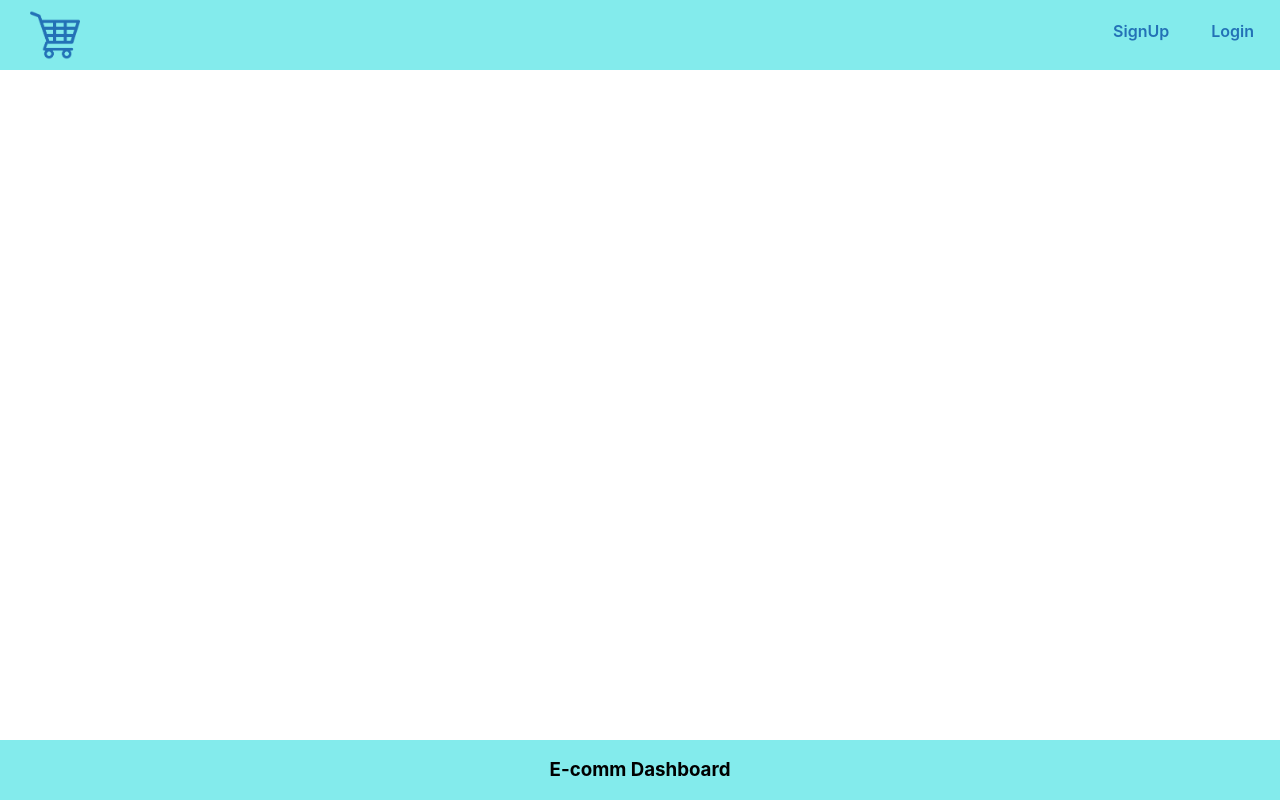
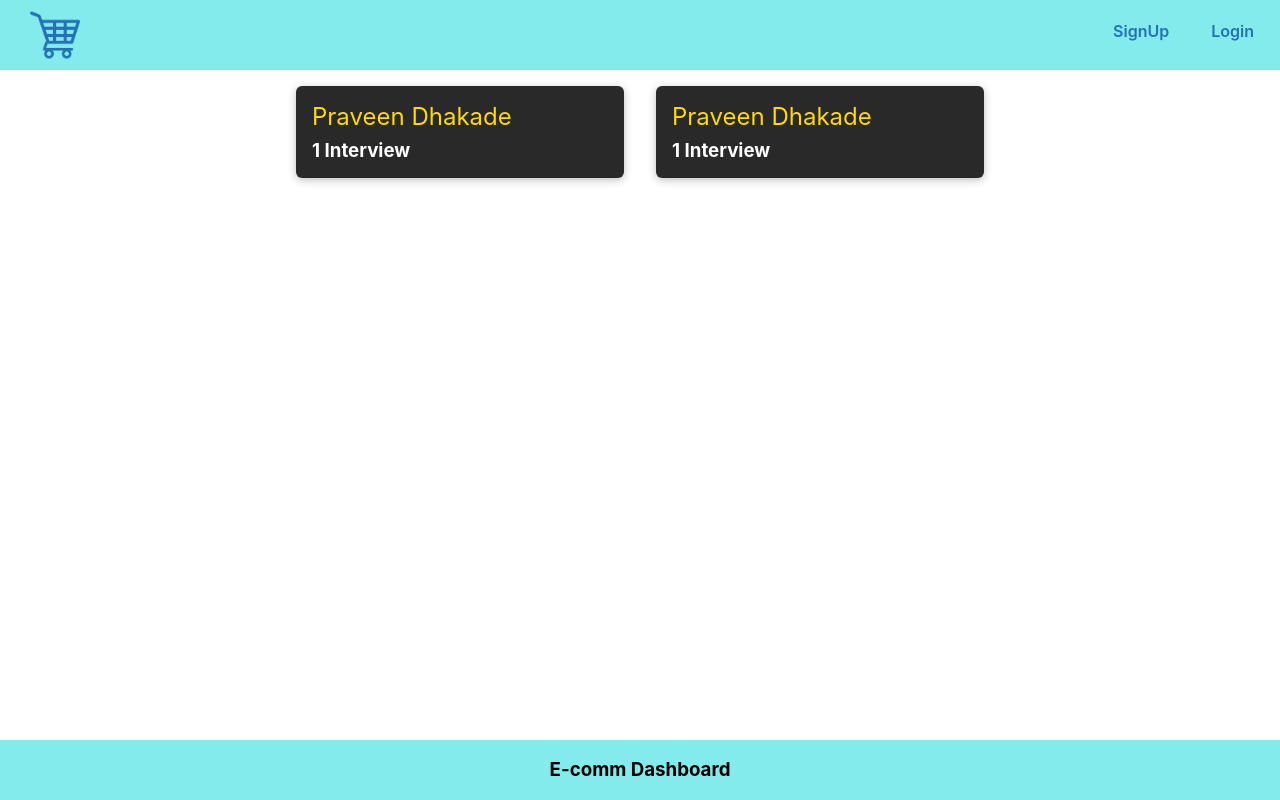
Before and after one commit to swati-tayal/HRMS, a React (Create React App) app in the folder HRMS-Frontend/: page /interviewers in a window 1280 px wide. Built offline with nearby package versions, Linux system fonts and the light colour scheme.

Commit message:
Added Interviewers list card elements

```diff
--- a/HRMS-Frontend/src/App.js
+++ b/HRMS-Frontend/src/App.js
@@ -8,6 +8,7 @@ import AddProduct from './component/AddProduct';
 import ProductList from './component/ProductList';
 import UpdateProduct from './component/UpdateProduct';
 import PrivateComponent from './component/privateComponent';
+import Interviewers from './interviewers/pages/Interviewer';
 
 function App() {
   return (
@@ -24,6 +25,8 @@ function App() {
           </Route>
           <Route path="/signUp" element={<Signup/>}></Route>
           <Route path="/login" element={<Login/>}></Route>
+          <Route path="/interviewers" element={<Interviewers />}></Route>
+          {/* <Route path="/interviewers/:id" element={Interviewers}></Route> */}
         </Routes>
       </BrowserRouter>
       <Footer />
--- a/HRMS-Frontend/src/component/Nav.js
+++ b/HRMS-Frontend/src/component/Nav.js
@@ -20,6 +20,7 @@ const Nav=()=>{
                 <li><Link to="/add">Add Product</Link></li>
                 <li><Link to="/update">Update Product</Link></li>
                 <li><Link to="/profile">Profile</Link></li>
+                <li><Link to="/interviewers">Interviewers</Link></li>
             <li className="logout"><Link onClick={logout} to="/signUp">Logout ({JSON.parse(auth).name})</Link></li>
 
             </ul>
--- /dev/null
+++ b/HRMS-Frontend/src/interviewers/components/InterviewerItem.css
@@ -0,0 +1,49 @@
+.interviewer-item {
+    margin: 1rem;
+    width: calc(45% - 2rem);
+    min-width: 17.5rem;
+  }
+
+  .interviewer-item a {
+    display: flex;
+    align-items: center;
+    width: 100%;
+    height: 100%;
+    text-decoration: none;
+    padding: 1rem;
+    color: white;
+    background: #292929;
+  }
+
+  .interviewer-item a:hover,
+  .interviewer-item a:active {
+    background: #ffd900;
+  }
+
+  .interviewer-item__content {
+    padding: 0;
+  }
+
+  .interviewer-item__image {
+    width: 4rem;
+    height: 4rem;
+    margin-right: 1rem;
+  }
+
+  .interviewer-item__info h2 {
+    font-size: 1.5rem;
+    margin: 0 0 0.5rem 0;
+    font-weight: normal;
+    color: #ffd900;
+  }
+
+  .interviewer-item:hover h2,
+  .interviewer-item:active h2,
+  .interviewer-item:hover h3,
+  .interviewer-item:active h3 {
+    color: #292929;
+  }
+
+  .interviewer-item__info h3 {
+    margin: 0;
+  }
--- /dev/null
+++ b/HRMS-Frontend/src/interviewers/components/InterviewerItem.js
@@ -0,0 +1,24 @@
+import React from "react";
+import {Link} from "react-router-dom";
+
+import Card from "../../shared/components/UIElements/Card";
+import "./InterviewerItem.css";
+
+const InterviewerItem = (props) => {
+  return (
+    <li className="interviewer-item">
+      <Card className="interviewer-item_content">
+        <Link to={`intererviewers/${props.id}`}>
+          <div className="interviewer-item__info">
+            <h2>{props.name}</h2>
+            <h3>
+              {props.interviewCount} {props.interviewCount === 1 ? "Interview" : "Interviews"}
+            </h3>
+          </div>
+        </Link>
+      </Card>
+    </li>
+  );
+};
+
+export default InterviewerItem;
--- /dev/null
+++ b/HRMS-Frontend/src/interviewers/components/InterviewersList.css
@@ -0,0 +1,17 @@
+.interviewrs-list {
+    list-style: none;
+    margin: 0 auto;
+    padding: 0;
+    width: 90%;
+    max-width: 50rem;
+    display: flex;
+    justify-content: center;
+    flex-wrap: wrap;
+  }
+
+.center {
+    text-align: center;
+    display: flex;
+    justify-content: center;
+    align-items: center;
+}
--- /dev/null
+++ b/HRMS-Frontend/src/interviewers/components/InterviewersList.js
@@ -0,0 +1,33 @@
+import React from "react";
+
+import InterviewerItem from "./InterviewerItem";
+import Card from "../../shared/components/UIElements/Card";
+import "./InterviewersList.css";
+
+const InterviewersList = (props) => {
+
+    if (props.items.length === 0) {
+        return (
+          <div className="center">
+            <Card>
+              <h2>No Interviewers found.</h2>
+            </Card>
+          </div>
+        );
+      }
+
+      return (
+        <ul className="interviewrs-list">
+          {props.items.map((user) => (
+            <InterviewerItem
+              key={user.id}
+              id={user.id}
+              name={user.name}
+              interviewCount={user.interviews.length}
+            />
+          ))}
+        </ul>
+      );
+}
+
+export default InterviewersList;
--- /dev/null
+++ b/HRMS-Frontend/src/interviewers/pages/Interviewer.js
@@ -0,0 +1,32 @@
+import React from "react";
+
+import InterviewersList from "../components/InterviewersList";
+
+const DUMMY_INTERVIEWERS = [
+    {
+        id:"i1",
+        name: "Praveen Dhakade",
+        email: "praveen@test.com",
+        interviews: [{
+            name: "Test",
+            email: "test@test.com"
+        }]
+    },
+    {
+        id: "i2",
+        name: "Praveen Dhakade",
+        email: "praveen@test.com",
+        interviews: [{
+            name: "Test",
+            email: "test@test.com"
+        }]
+    },
+]
+
+const Interviewers = () => {
+    return (
+        <InterviewersList items={DUMMY_INTERVIEWERS} />
+    )
+}
+
+export default Interviewers;
--- /dev/null
+++ b/HRMS-Frontend/src/shared/components/UIElements/Card.css
@@ -0,0 +1,8 @@
+.card {
+    margin: 0;
+    box-shadow: 0 2px 8px rgba(0,0,0,0.26);
+    border-radius: 6px;
+    padding: 0; /* 1rem */
+    overflow: hidden;
+    background: white;
+}
--- /dev/null
+++ b/HRMS-Frontend/src/shared/components/UIElements/Card.js
@@ -0,0 +1,13 @@
+import React from "react";
+
+import "./Card.css";
+
+const Card = (props) => {
+    return (
+        <div className={`card ${props.className}`} style={props.style}>
+            {props.children}
+        </div>
+    );
+};
+
+export default Card;
```
